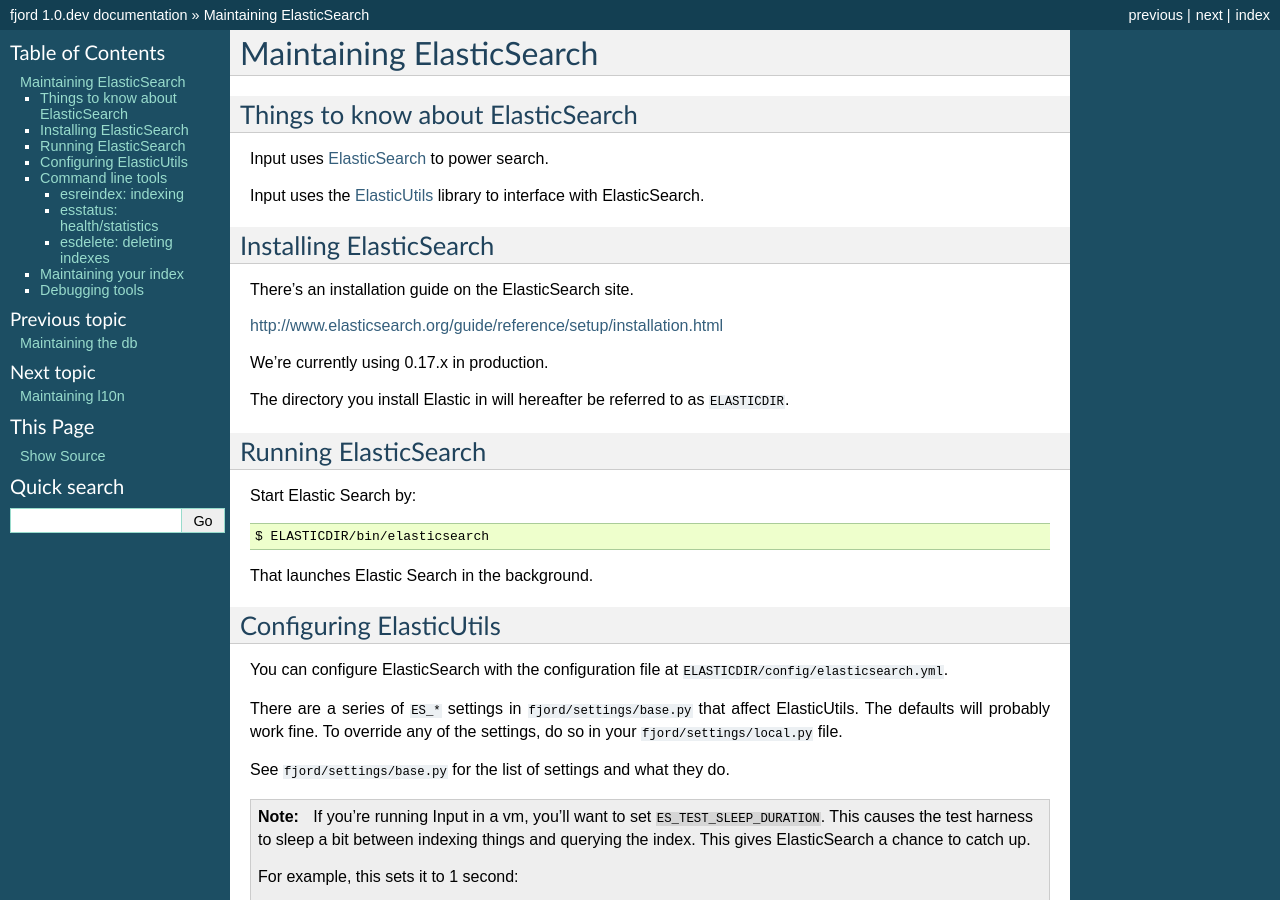
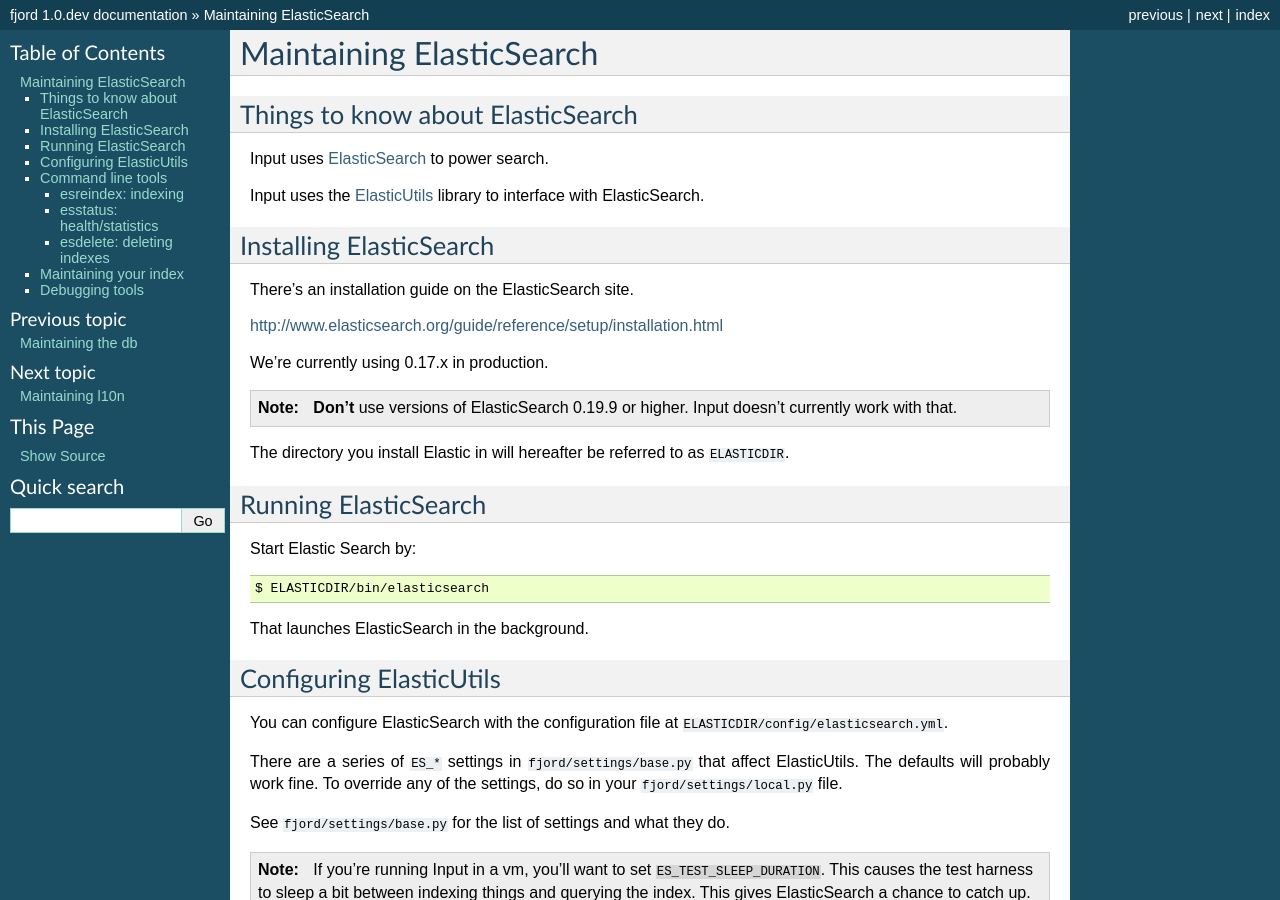
Before and after one commit to mozilla/fjord, a Sphinx documentation site: the page built from docs/es.rst, in a window 1280 px wide and 900 px high. Built offline with Sphinx 7.4.7, drawn with Linux system fonts in a browser that asks for light colours; some of the changed text lies outside the part shown.

Commit message:
Add note to docs about ES 0.19.9 not working

```diff
--- a/docs/es.rst
+++ b/docs/es.rst
@@ -24,6 +24,12 @@
 
 We're currently using 0.17.x in production.
 
+.. Note::
+
+   **Don't** use versions of ElasticSearch 0.19.9 or higher. Input doesn't
+   currently work with that.
+
+
 The directory you install Elastic in will hereafter be referred to as
 ``ELASTICDIR``.
 
@@ -35,7 +41,7 @@
 
     $ ELASTICDIR/bin/elasticsearch
 
-That launches Elastic Search in the background.
+That launches ElasticSearch in the background.
 
 
 Configuring ElasticUtils
@@ -122,7 +128,7 @@
 esstatus: health/statistics
 ---------------------------
 
-You can see Elastic Search index status with::
+You can see ElasticSearch index status with::
 
     $ ./manage.py esstatus
 
```
Also changed, not shown: 1 other file.
